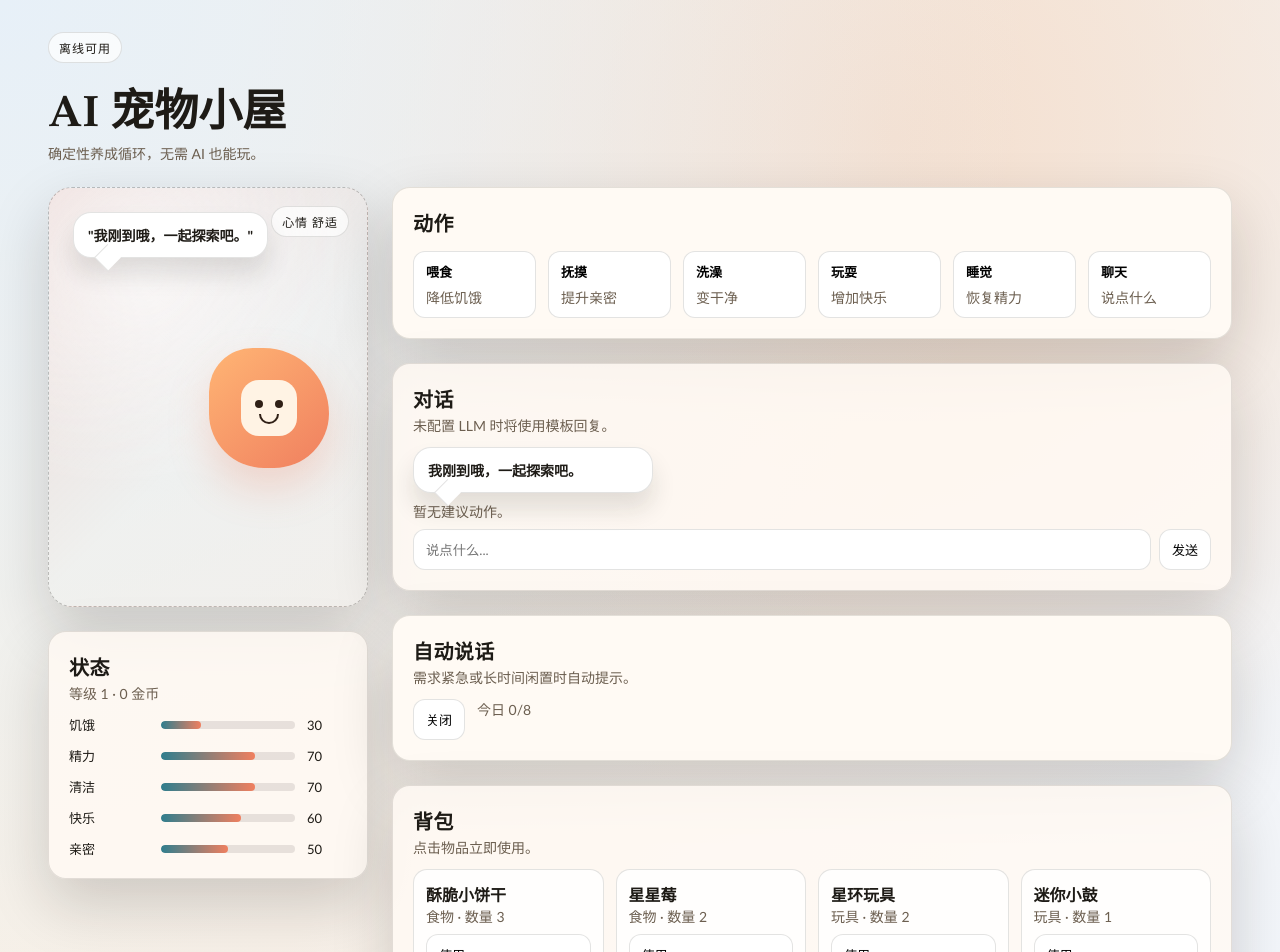
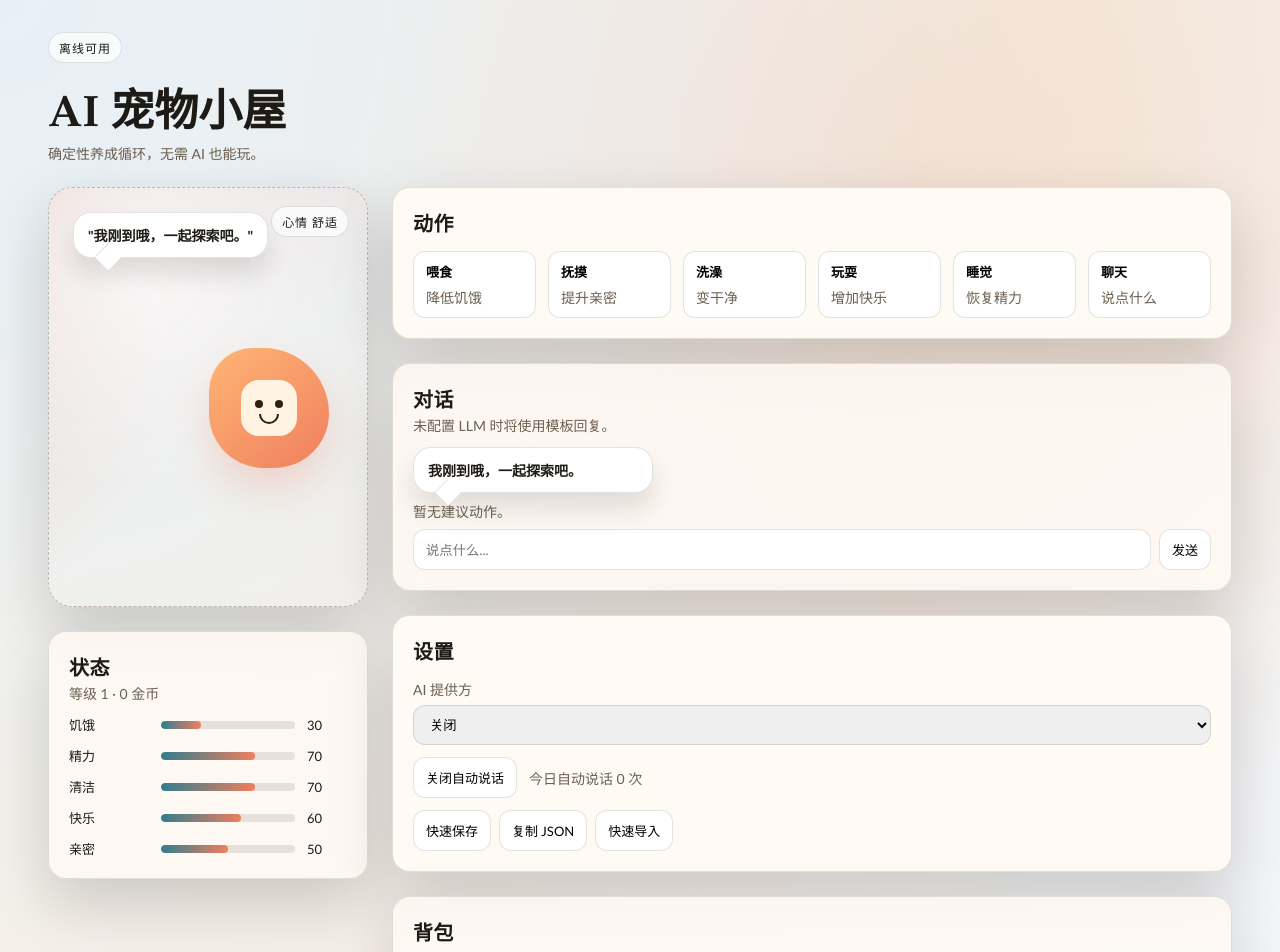
Before and after one commit to MarsDoge/ai-pet, a Next.js app in the folder apps/web/: page / in a window 1280 px wide. Shown: the top 952 px of the page. Built offline with nearby package versions, Linux system fonts and the light colour scheme.

Commit message:
feat(web): add settings panel
- add provider selector and auto-speak toggle

- add quick save/export/import shortcuts

- tests: pnpm -r test

```diff
--- a/apps/web/app/components/AutoSpeakPanel.tsx
+++ /dev/null
@@ -1,30 +0,0 @@
-"use client";
-
-import { AUTO_SPEAK_LIMIT } from "../lib/constants";
-
-type AutoSpeakPanelProps = {
-  enabled: boolean;
-  count: number;
-  onToggle: (enabled: boolean) => void;
-};
-
-export function AutoSpeakPanel({ enabled, count, onToggle }: AutoSpeakPanelProps) {
-  return (
-    <section className="panel">
-      <h2 className="section-title">自动说话</h2>
-      <p className="subtle">需求紧急或长时间闲置时自动提示。</p>
-      <div style={{ marginTop: 12, display: "flex", gap: 12, flexWrap: "wrap" }}>
-        <button
-          className="action-button"
-          type="button"
-          onClick={() => onToggle(!enabled)}
-        >
-          {enabled ? "关闭" : "开启"}
-        </button>
-        <span className="subtle">
-          今日 {count}/{AUTO_SPEAK_LIMIT}
-        </span>
-      </div>
-    </section>
-  );
-}
--- /dev/null
+++ b/apps/web/app/components/SettingsPanel.tsx
@@ -0,0 +1,104 @@
+"use client";
+
+import { useState } from "react";
+
+type SettingsPanelProps = {
+  provider: "none" | "openai" | "deepseek" | "ollama";
+  onProviderChange: (provider: SettingsPanelProps["provider"]) => void;
+  autoSpeakEnabled: boolean;
+  autoSpeakCount: number;
+  onToggleAutoSpeak: (enabled: boolean) => void;
+  onSaveNow: () => void;
+  onExport: () => string;
+  onImport: (payload: string) => string | null;
+};
+
+const PROVIDER_LABELS: Record<SettingsPanelProps["provider"], string> = {
+  none: "关闭",
+  openai: "OpenAI",
+  deepseek: "DeepSeek",
+  ollama: "Ollama"
+};
+
+export function SettingsPanel({
+  provider,
+  onProviderChange,
+  autoSpeakEnabled,
+  autoSpeakCount,
+  onToggleAutoSpeak,
+  onSaveNow,
+  onExport,
+  onImport
+}: SettingsPanelProps) {
+  const [status, setStatus] = useState<string | null>(null);
+
+  const handleExport = async () => {
+    const payload = onExport();
+    try {
+      await navigator.clipboard.writeText(payload);
+      setStatus("已复制 JSON 到剪贴板。");
+    } catch {
+      setStatus("复制失败，请在存档面板中手动导出。");
+    }
+  };
+
+  const handleImport = () => {
+    const payload = window.prompt("请粘贴导出的 JSON：");
+    if (!payload) return;
+    const result = onImport(payload);
+    setStatus(result ?? "导入成功。");
+  };
+
+  const handleSave = () => {
+    onSaveNow();
+    setStatus("已保存。");
+  };
+
+  return (
+    <section className="panel">
+      <h2 className="section-title">设置</h2>
+      <div style={{ display: "grid", gap: 12, marginTop: 12 }}>
+        <div style={{ display: "grid", gap: 6 }}>
+          <label className="subtle">AI 提供方</label>
+          <select
+            value={provider}
+            onChange={(event) => onProviderChange(event.target.value as SettingsPanelProps["provider"])}
+            style={{
+              padding: "10px 12px",
+              borderRadius: 12,
+              border: "1px solid var(--border)",
+              fontFamily: "inherit"
+            }}
+          >
+            {Object.entries(PROVIDER_LABELS).map(([key, label]) => (
+              <option key={key} value={key}>
+                {label}
+              </option>
+            ))}
+          </select>
+        </div>
+
+        <div style={{ display: "flex", gap: 12, flexWrap: "wrap", alignItems: "center" }}>
+          <button className="action-button" type="button" onClick={() => onToggleAutoSpeak(!autoSpeakEnabled)}>
+            {autoSpeakEnabled ? "关闭自动说话" : "开启自动说话"}
+          </button>
+          <span className="subtle">今日自动说话 {autoSpeakCount} 次</span>
+        </div>
+
+        <div style={{ display: "flex", gap: 8, flexWrap: "wrap" }}>
+          <button className="action-button" type="button" onClick={handleSave}>
+            快速保存
+          </button>
+          <button className="action-button" type="button" onClick={handleExport}>
+            复制 JSON
+          </button>
+          <button className="action-button" type="button" onClick={handleImport}>
+            快速导入
+          </button>
+        </div>
+
+        {status ? <span className="subtle">{status}</span> : null}
+      </div>
+    </section>
+  );
+}
--- a/apps/web/app/lib/state.ts
+++ b/apps/web/app/lib/state.ts
@@ -45,6 +45,7 @@ export function createInitialAppState(now: number): AppState {
     inventory: DEFAULT_INVENTORY,
     message: "我刚到哦，一起探索吧。",
     suggestedActions: [],
+    llmProvider: "none",
     autoSpeakEnabled: true,
     autoSpeakCount: 0,
     autoSpeakDate: today,
@@ -148,6 +149,11 @@ type AutoSpeakSettings = {
   lastInteractionAt?: number;
 };
 
+function hydrateProvider(raw: unknown): AppState["llmProvider"] {
+  if (raw === "openai" || raw === "deepseek" || raw === "ollama") return raw;
+  return "none";
+}
+
 function getTodayKey(now: number): string {
   return new Date(now).toISOString().slice(0, 10);
 }
@@ -170,6 +176,7 @@ function hydrateAutoSpeak(raw: unknown, now: number): AutoSpeakSettings {
 
 export function loadFromSaveData(save: SaveData, now: number): AppState {
   const inventory = hydrateInventory(save.kv?.inventory);
+  const llmProvider = hydrateProvider(save.kv?.llmProvider);
   const autoSpeak = hydrateAutoSpeak(save.kv?.autoSpeak, now);
   const base: AppState = {
     pet: { ...save.state, lastTickAt: save.state.lastTickAt ?? 0 },
@@ -177,6 +184,7 @@ export function loadFromSaveData(save: SaveData, now: number): AppState {
     inventory,
     message: "欢迎回来。",
     suggestedActions: [],
+    llmProvider,
     autoSpeakEnabled: autoSpeak.enabled,
     autoSpeakCount: autoSpeak.date === getTodayKey(now) ? autoSpeak.count : 0,
     autoSpeakDate: getTodayKey(now),
--- a/apps/web/app/lib/storage.ts
+++ b/apps/web/app/lib/storage.ts
@@ -23,6 +23,7 @@ export function persistSaveData(state: AppState): void {
     state.pet,
     {
       inventory: state.inventory,
+      llmProvider: state.llmProvider,
       autoSpeak: {
         enabled: state.autoSpeakEnabled,
         count: state.autoSpeakCount,
@@ -41,6 +42,7 @@ export function buildExportPayload(state: AppState): string {
     state.pet,
     {
       inventory: state.inventory,
+      llmProvider: state.llmProvider,
       autoSpeak: {
         enabled: state.autoSpeakEnabled,
         count: state.autoSpeakCount,
--- a/apps/web/app/lib/types.ts
+++ b/apps/web/app/lib/types.ts
@@ -16,6 +16,7 @@ export type AppState = {
   inventory: InventoryItem[];
   message: string;
   suggestedActions: SuggestedAction[];
+  llmProvider: "none" | "openai" | "deepseek" | "ollama";
   autoSpeakEnabled: boolean;
   autoSpeakCount: number;
   autoSpeakDate: string;
--- a/apps/web/app/page.tsx
+++ b/apps/web/app/page.tsx
@@ -14,11 +14,11 @@ import {
 } from "./lib/state";
 import type { AppState } from "./lib/types";
 import { ActionBar } from "./components/ActionBar";
-import { AutoSpeakPanel } from "./components/AutoSpeakPanel";
 import { Backpack } from "./components/Backpack";
 import { ChatPanel } from "./components/ChatPanel";
 import { PetStage } from "./components/PetStage";
 import { SaveLoadPanel } from "./components/SaveLoadPanel";
+import { SettingsPanel } from "./components/SettingsPanel";
 import { StatusPanel } from "./components/StatusPanel";
 
 export default function HomePage() {
@@ -121,10 +121,15 @@ export default function HomePage() {
             reply={state.message}
             suggestedActions={state.suggestedActions}
           />
-          <AutoSpeakPanel
-            enabled={state.autoSpeakEnabled}
-            count={state.autoSpeakCount}
-            onToggle={handleToggleAutoSpeak}
+          <SettingsPanel
+            provider={state.llmProvider}
+            onProviderChange={(provider) => setState((prev) => ({ ...prev, llmProvider: provider }))}
+            autoSpeakEnabled={state.autoSpeakEnabled}
+            autoSpeakCount={state.autoSpeakCount}
+            onToggleAutoSpeak={handleToggleAutoSpeak}
+            onSaveNow={handleSaveNow}
+            onExport={handleExport}
+            onImport={handleImport}
           />
           <Backpack items={state.inventory} onUse={handleUseItem} />
           <SaveLoadPanel
```
